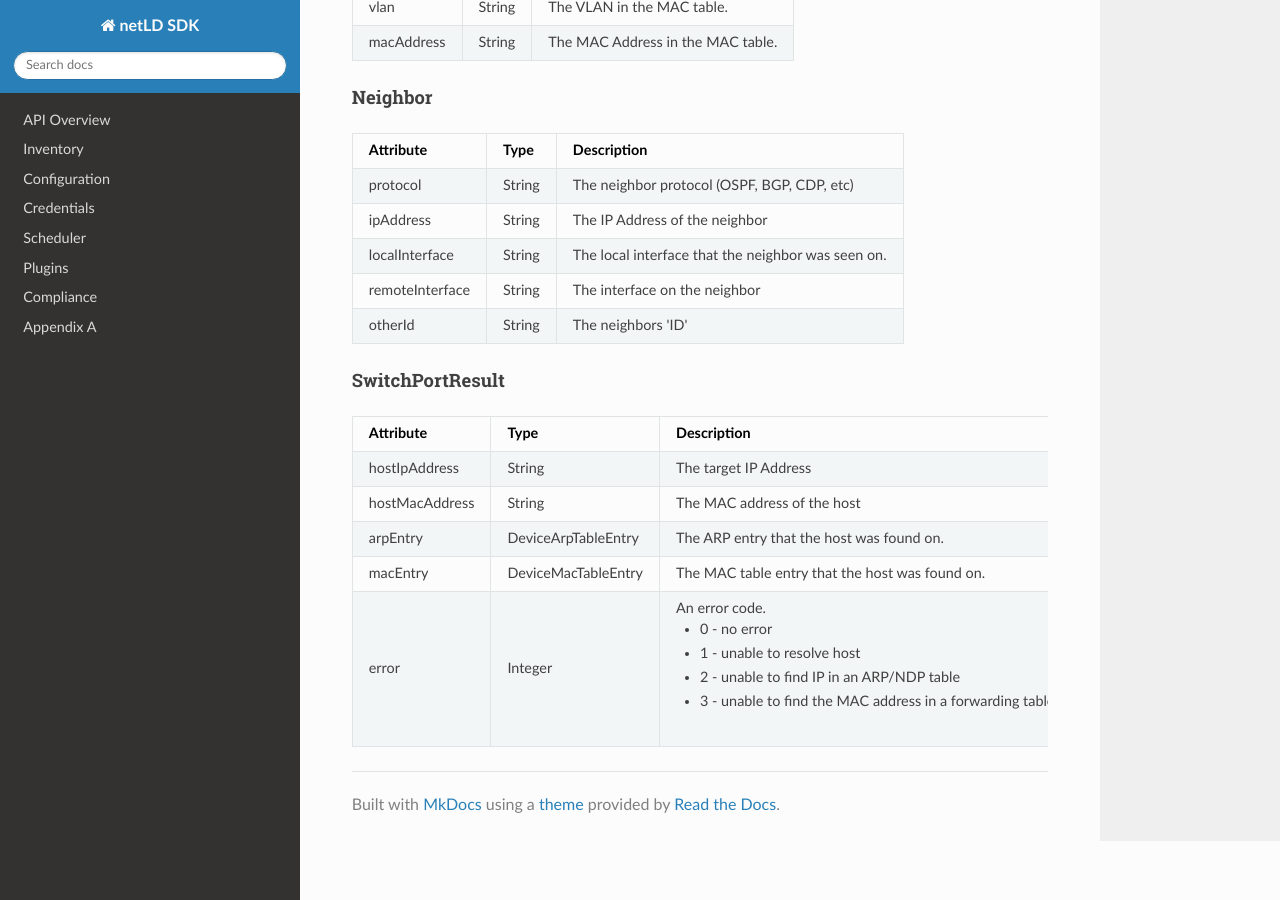
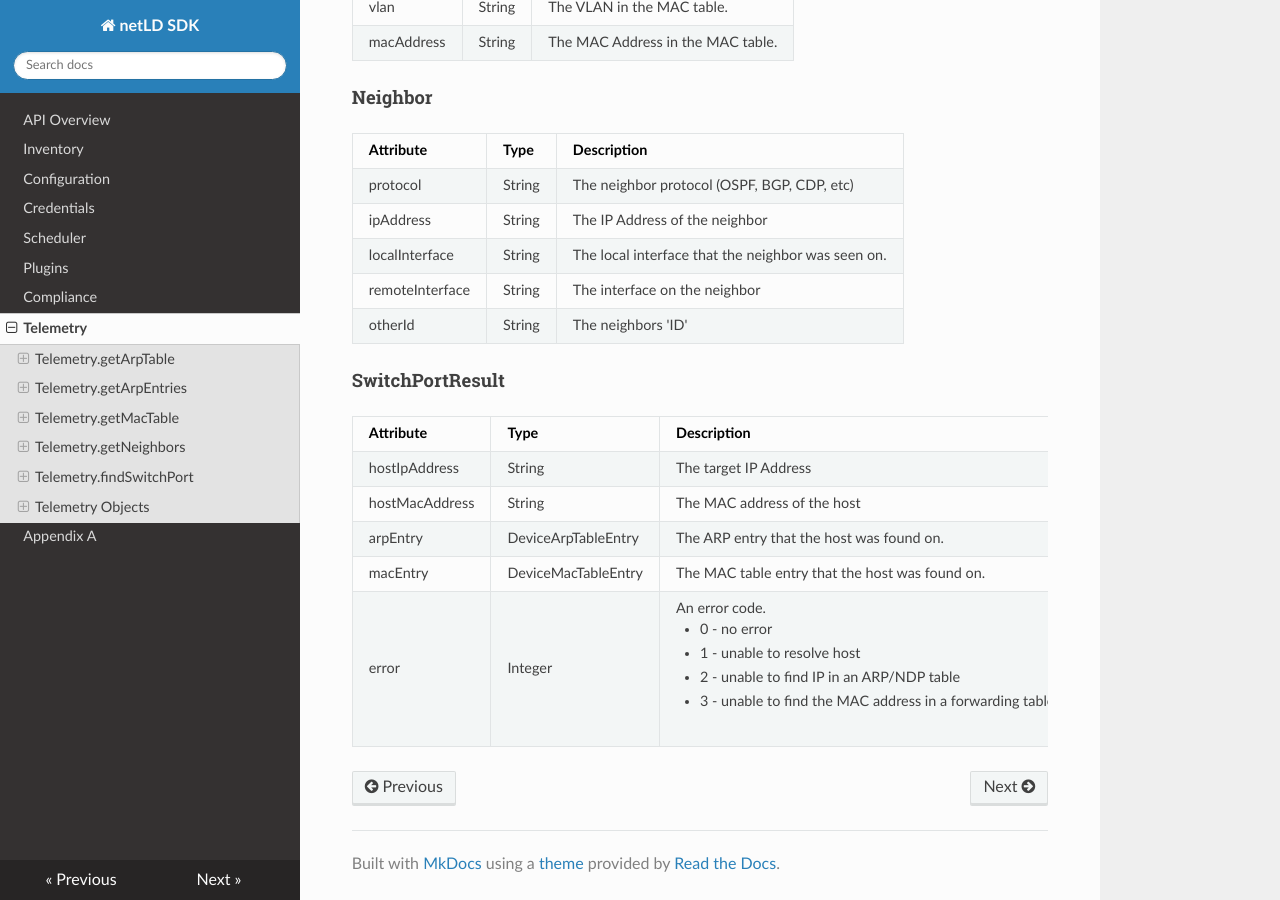
Before and after one commit to logicvein/NetLD-SDK, an MkDocs documentation site: the page built from docs/Telemetry.md, in a window 1280 px wide and 900 px high, scrolled down 4136 px. Built offline with MkDocs 1.6.1, drawn with Linux system fonts in a browser that asks for light colours; nearby versions of some CDN libraries; old or Windows-style settings are respelled for this version of MkDocs.

Commit message:
Update mkdocs.yml

```diff
--- a/mkdocs.yml
+++ b/mkdocs.yml
@@ -7,5 +7,6 @@ pages:
 - Scheduler: Scheduler.md
 - Plugins: Plugins.md
 - Compliance: Compliance.md
+- Telemetry: Telemetry.md
 - Appendix A: Appendix_A.md
 theme: readthedocs
```
